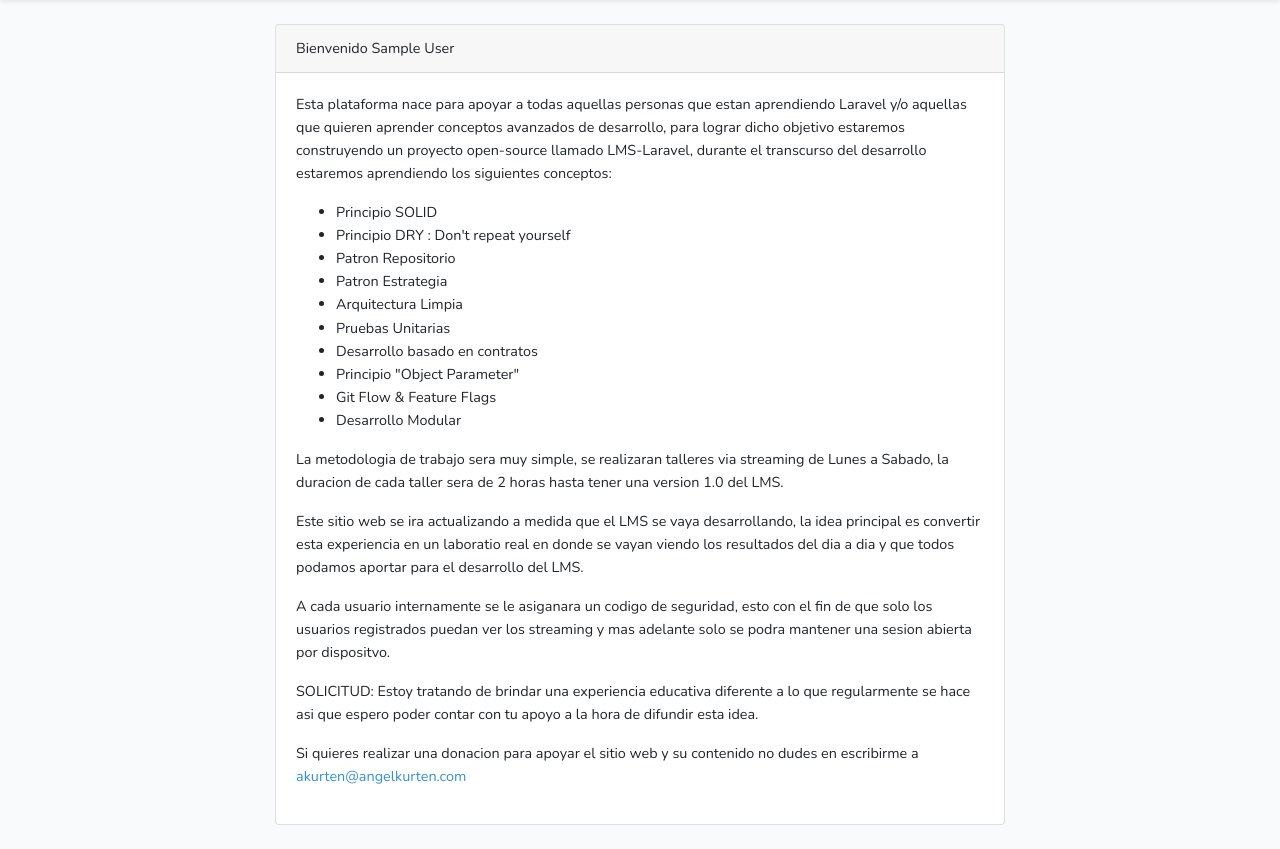
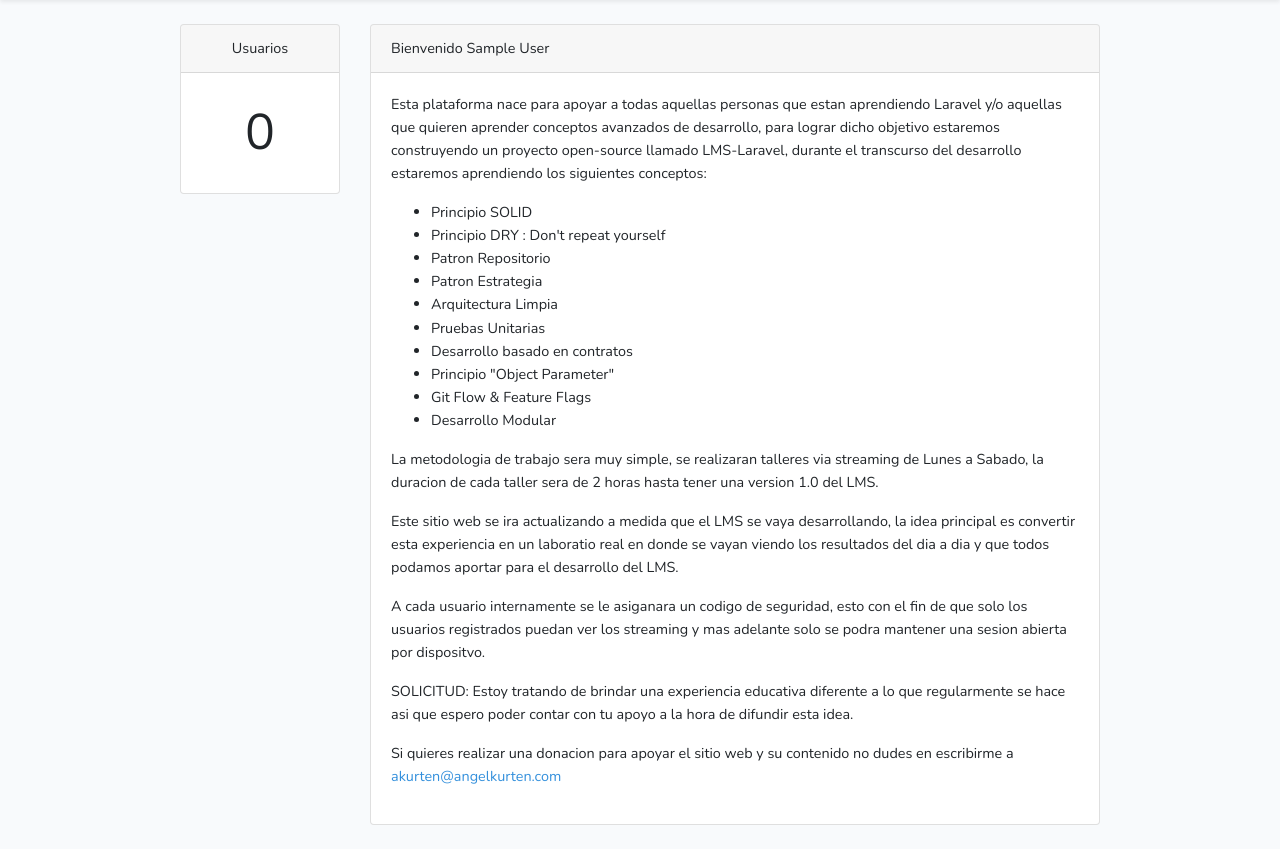
Before and after one commit to itloverman/Laravellearning-manage, a Laravel app: page /home in a window 1280 px wide. Shown: the part 55-904 px from the top of the page. Run offline with Laravel 8, Linux system fonts and the light colour scheme; the visitor is signed in with stand-in values (Sample User, id 1); data that the repository does not hold is empty; some libraries are stand-ins or nearby versions.

Commit message:
add total users

```diff
--- a/app/Http/Controllers/HomeController.php
+++ b/app/Http/Controllers/HomeController.php
@@ -2,6 +2,7 @@
 
 namespace App\Http\Controllers;
 
+use App\User;
 use Illuminate\Http\Request;
 
 class HomeController extends Controller
@@ -23,6 +24,7 @@ class HomeController extends Controller
      */
     public function index()
     {
-        return view('home');
+        $totalUsers = User::all()->count();
+        return view('home', compact('totalUsers'));
     }
 }
--- a/resources/views/home.blade.php
+++ b/resources/views/home.blade.php
@@ -3,6 +3,12 @@
 @section('content')
 <div class="container">
     <div class="row justify-content-center">
+        <div class="col-md-2">
+            <div class="card" style="text-align: center">
+                <div class="card-header" sty>Usuarios</div>
+                <div class="card-body"><div style="font-size: 50px;">{{ $totalUsers }}</div></div>
+            </div>
+        </div>
         <div class="col-md-8">
             <div class="card">
                 <div class="card-header">Bienvenido {{ auth()->user()->name }}</div>
```
